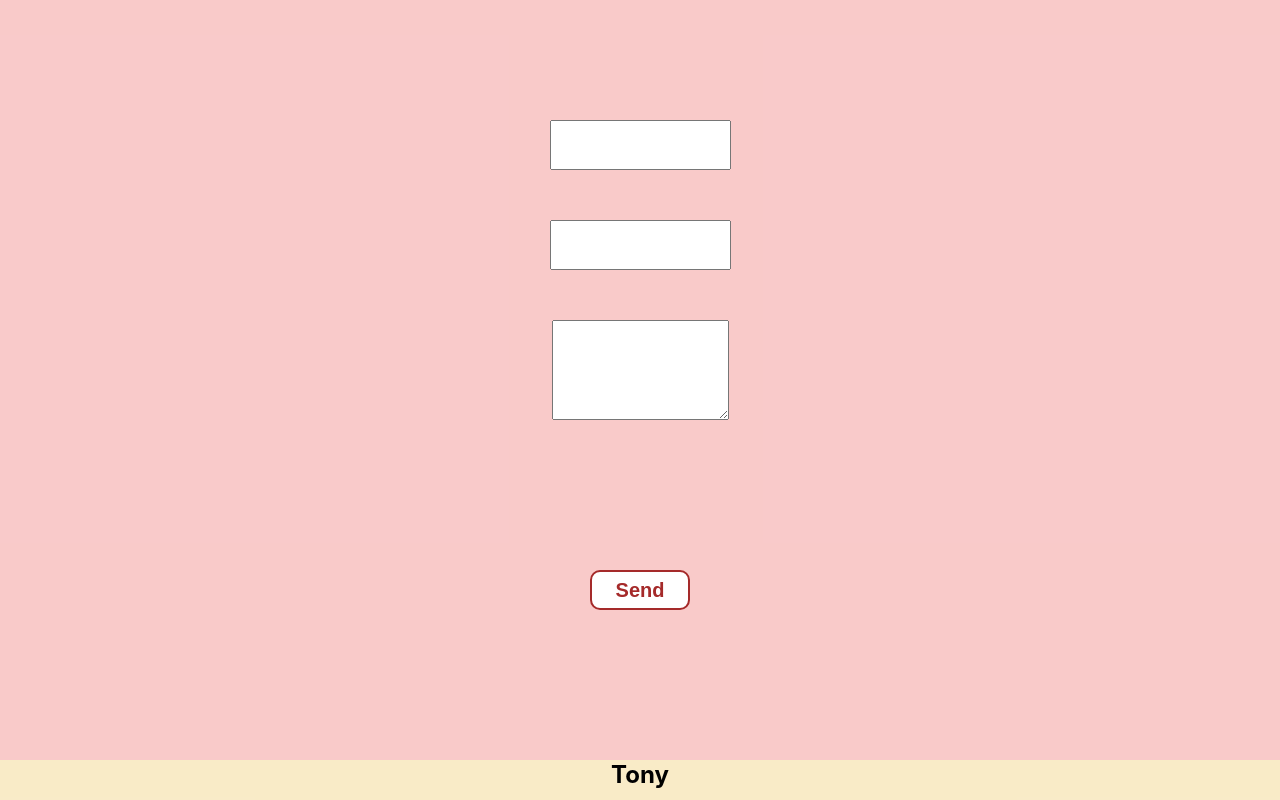
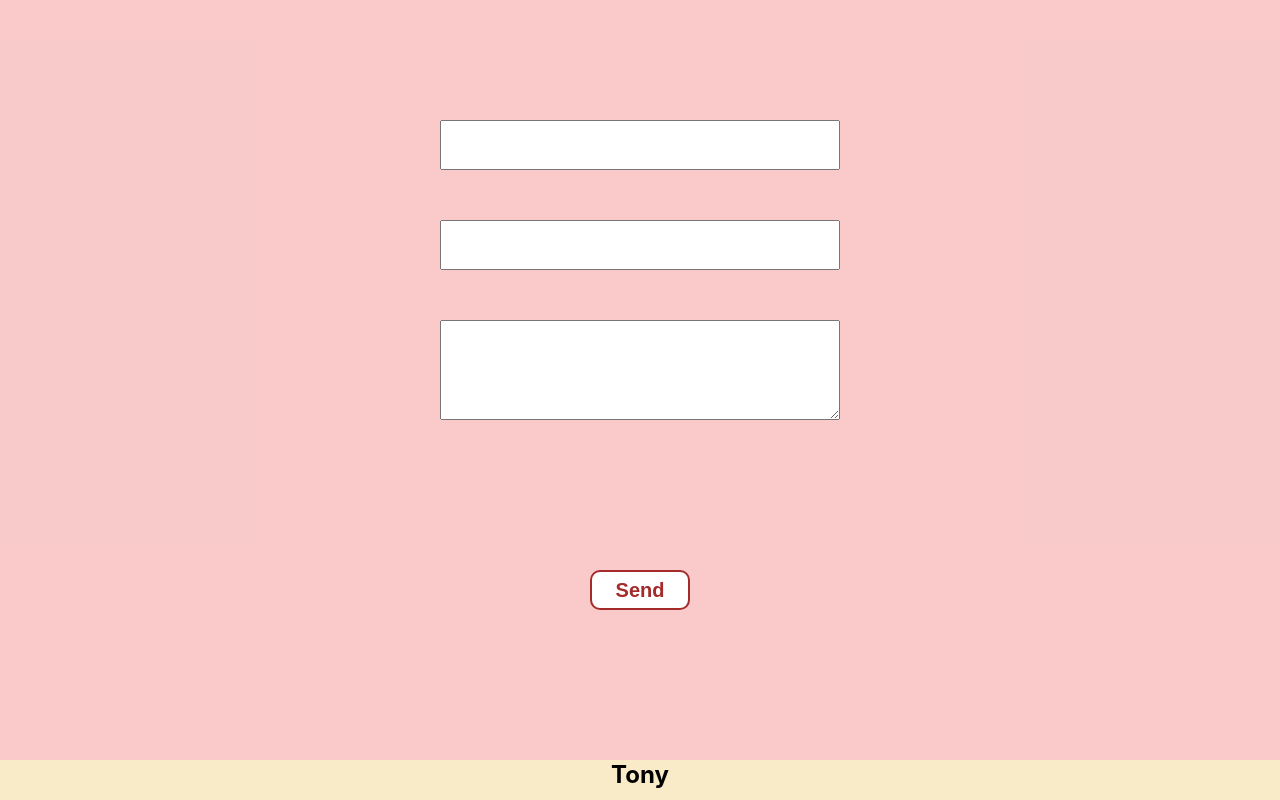
Before and after one commit to TonyBNK/portfolio, a React (Create React App) app: page / in a window 1280 px wide. Shown: the part 2760-3560 px from the top of the page. Built offline with nearby package versions, Linux system fonts and the light colour scheme.

Commit message:
1. Fixed.

```diff
--- a/package.json
+++ b/package.json
@@ -2,10 +2,12 @@
   "name": "portfolio",
   "version": "0.1.0",
   "private": true,
+  "homepage": "https://TonyBNK.github.io/portfolio",
   "dependencies": {
     "@testing-library/jest-dom": "^5.11.4",
     "@testing-library/react": "^11.1.0",
     "@testing-library/user-event": "^12.1.10",
+    "gh-pages": "^3.2.3",
     "react": "^17.0.2",
     "react-dom": "^17.0.2",
     "react-scripts": "4.0.3",
@@ -15,7 +17,9 @@
     "start": "react-scripts start",
     "build": "react-scripts build",
     "test": "react-scripts test",
-    "eject": "react-scripts eject"
+    "eject": "react-scripts eject",
+    "predeploy": "npm run build",
+    "deploy": "gh-pages -d build"
   },
   "eslintConfig": {
     "extends": [
--- a/src/components/Contacts/Contacts.module.css
+++ b/src/components/Contacts/Contacts.module.css
@@ -13,7 +13,8 @@
 
 .body{
     height: 80%;
-    width: 50%;
+    width: 400px;
+    max-width: 100%;
     margin: 0 auto;
     flex-wrap: wrap;
     display: flex;
@@ -30,13 +31,13 @@
 }
 
 .body form input{
-    max-width: 280px;
+    width: 100%;
     height: 50px;
 }
 
 .body form textarea{
     height: 100px;
-    max-width: 280px;
+    width: 100%;
 }
 
 .body button{
```
Also changed, not shown: 1 other file (tests, documents, lock files or other folders).
